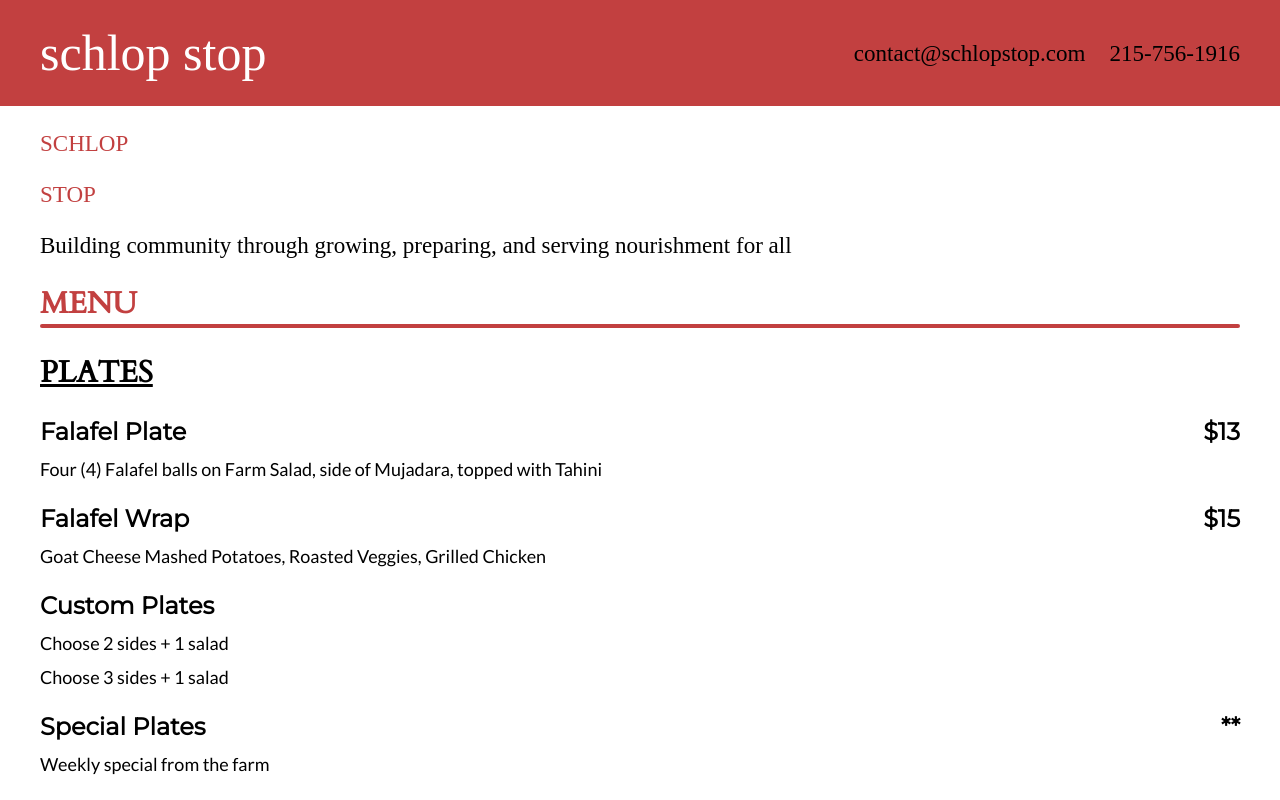
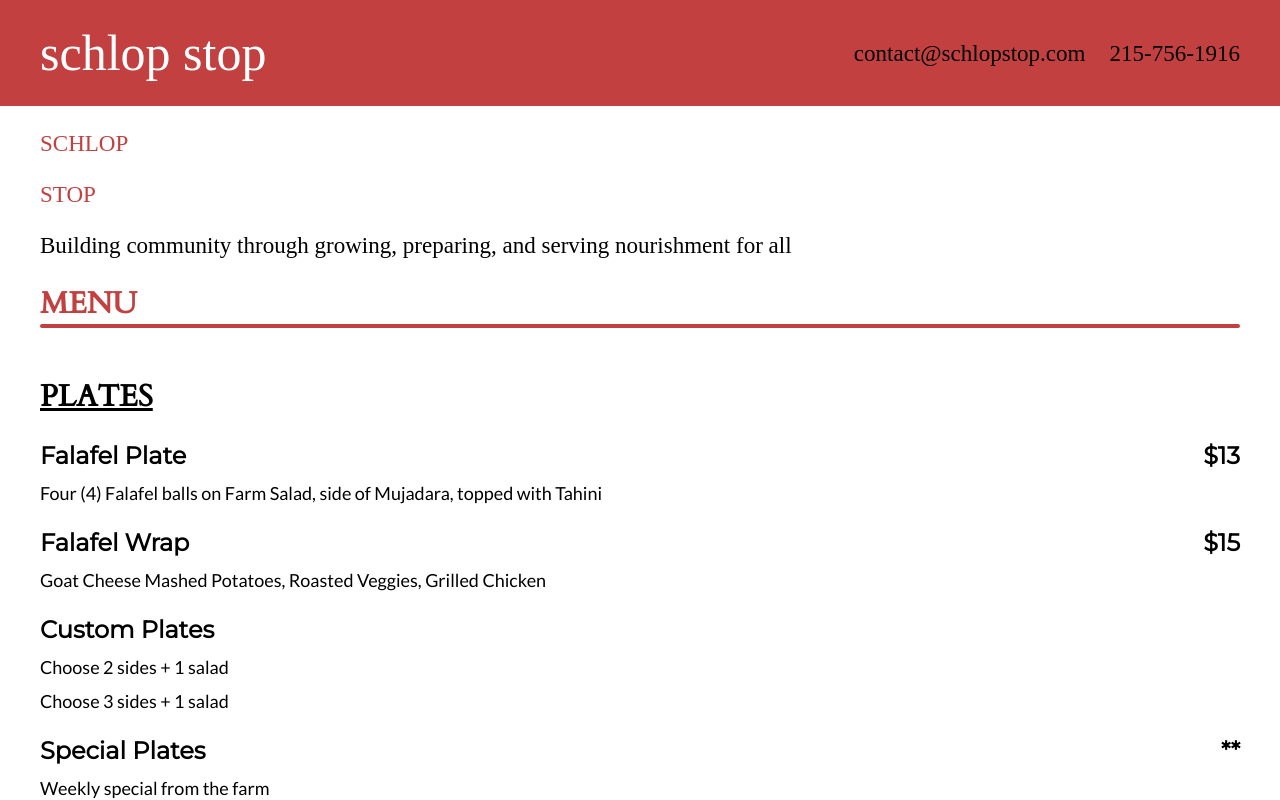
Before and after one commit to nicodes/schlopstop, an Astro site: page / in a window 1280 px wide. Built offline with nearby package versions, Linux system fonts and the light colour scheme; Astro itself is replaced by a stand-in of ours.

Commit message:
break out menuSectionTitle component

```diff
--- /dev/null
+++ b/src/components/menuSectionTitle/MenuSectionTitle.astro
@@ -0,0 +1,11 @@
+---
+import styles from "./menuSectionTitle.module.scss";
+
+interface Props {
+  title: string;
+}
+
+const { title } = Astro.props;
+---
+
+<p class={styles.menuSubsectionTitle}>{title}</p>
--- /dev/null
+++ b/src/components/menuSectionTitle/menuSectionTitle.module.scss
@@ -0,0 +1,9 @@
+.menuSubsectionTitle {
+  margin-top: var(--thick);
+
+  /* h2 */
+  font-family: cardo;
+  font-size: 30px;
+  font-weight: 700;
+  text-decoration: underline;
+}
--- a/src/pages/index.astro
+++ b/src/pages/index.astro
@@ -1,5 +1,6 @@
 ---
 import Layout from "../layouts/Layout.astro";
+import MenuSectionTitle from "../components/menuSectionTitle/MenuSectionTitle.astro";
 import MenuItem from "../components/menuItem/MenuItem.astro";
 import { Image } from "astro:assets";
 import schlopStopImg from "../assets/schlop-stop.png"; // Image is 1600x900
@@ -21,7 +22,7 @@ import styles from "./index.module.scss";
     <div></div>
   </div>
 
-  <p class={styles.menuSubsectionTitle}>PLATES</p>
+  <MenuSectionTitle title="PLATES" />
 
   <MenuItem
     title="Falafel Plate"
@@ -50,7 +51,7 @@ import styles from "./index.module.scss";
     price="**"
   />
 
-  <p class={styles.menuSubsectionTitle}>SANDWICHES</p>
+  <MenuSectionTitle title="SANDWICHES" />
 
   <MenuItem
     title="Falafel Wrap"
@@ -74,7 +75,7 @@ import styles from "./index.module.scss";
     price="$13"
   />
 
-  <p class={styles.menuSubsectionTitle}>SIDES</p>
+  <MenuSectionTitle title="SIDES" />
 
   <MenuItem title="Farm Fries" descriptions={["French fries"]} price="$5" />
 
--- a/src/pages/index.module.scss
+++ b/src/pages/index.module.scss
@@ -18,13 +18,3 @@
     background-color: var(--red);
   }
 }
-
-.menuSubsectionTitle {
-  color: #000;
-
-  /* h2 */
-  font-family: cardo;
-  font-size: 30px;
-  font-weight: 700;
-  text-decoration: underline;
-}
```
